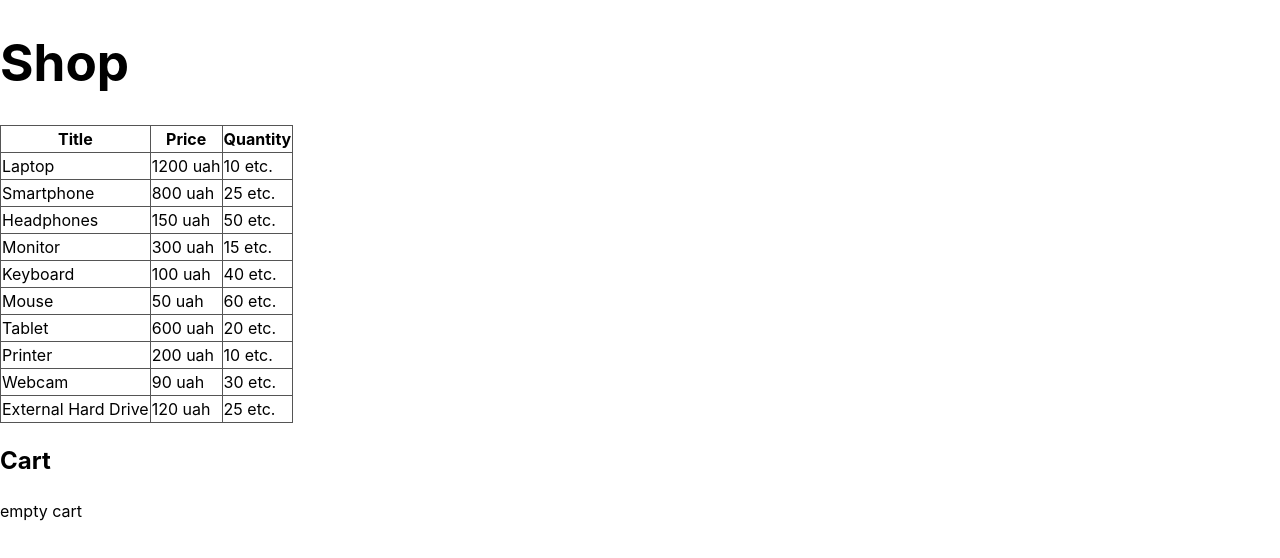
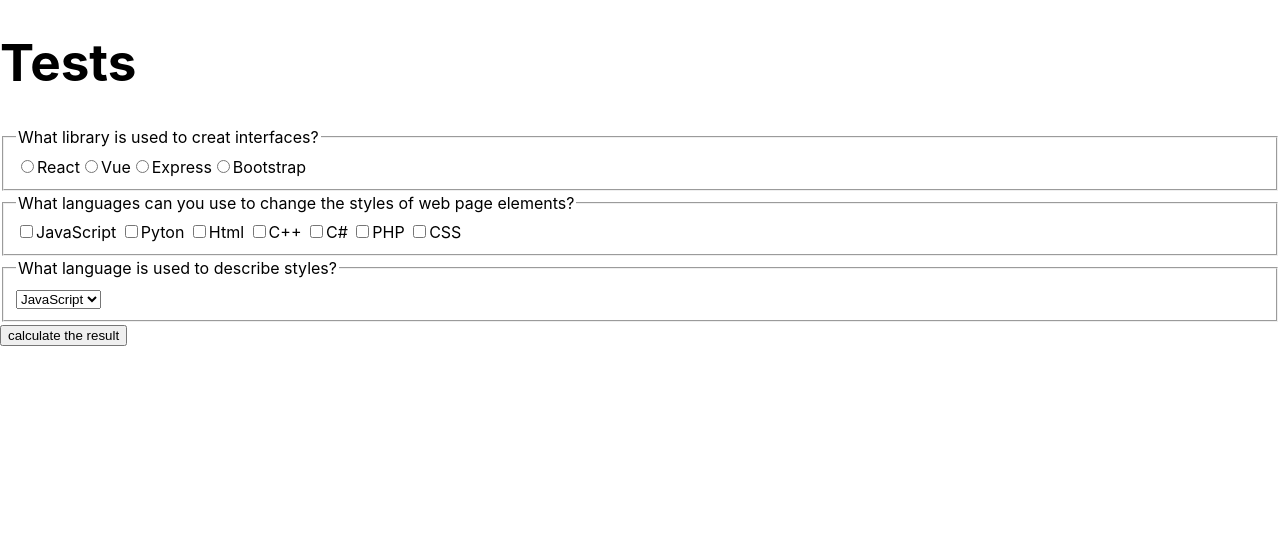
Before and after one commit to Ehorga/react-practice-18-09-2024-main, a React (Vite) app: page / in a window 1280 px wide. Shown: the top 558 px of the page. Built offline with nearby package versions, Linux system fonts and the light colour scheme.

Commit message:
QuizPractic

```diff
--- a/src/App.jsx
+++ b/src/App.jsx
@@ -1,7 +1,7 @@
-import ShopPage from "./pages/ShopPage";
+import QuizPage from './pages/QuizPage';
 function App() {
   return  <>
-    <ShopPage />
+  <QuizPage/>
     </>
     ;
 }
--- /dev/null
+++ b/src/components/Quiz/Quiz.jsx
@@ -0,0 +1,81 @@
+import { useState } from "react";
+const namesBibl = ["React", "Vue", "Express", "Bootstrap"];
+const languages = ["JavaScript", "Pyton", "Html", "C++", "C#", "PHP", "CSS"];
+const correctAnswers = {
+  answ1: "React",
+  answ2: ["CSS", "JavaScript"],
+  answ3: "CSS"
+}
+const Quiz = () => {
+  const [answer1, setAnswer1] = useState("");
+  const [answer2, setAnswer2] = useState([]);
+  const [answer3, setAnswer3] = useState('');
+  const [score, setScore] = useState(null);
+  const changeAnswer1 = (event) => {
+    setAnswer1(event.target.value);
+  };
+  const showRadio = (item) => (
+    <label key={item}>
+      <input
+        type="radio"
+        name="question1"
+        value={item}
+        checked={item === answer1}
+        onChange={changeAnswer1}
+      />
+      {item}
+    </label>
+  );
+  const changeAnswer2 = (event) => {
+    const value = event.target.value;
+    const newArray = answer2.includes(value)
+      ? answer2.filter((v) => v !== value)
+      : [...answer2, value];
+    setAnswer2(newArray);
+  };
+  const showCheckbox = (item) => (
+    <label key={item}>
+      {" "}
+      <input
+        type="checkbox"
+        value={item}
+        checked={answer2.includes(item)}
+        onChange={changeAnswer2}
+      />
+      {item}
+    </label>
+  );
+  const showOption = (item) => <option key = {item} value={item}>{item}</option>
+  const changeAnswer3 = (event) => {setAnswer3(event.target.value)}
+  const checkResult =()=> {
+    let result = 0
+    if(answer1 === correctAnswers.answ1){result++}
+    if(answer3 === correctAnswers.answ3){result++}
+    if(answer2.length === correctAnswers.answ2.length && answer2.every((item)=>correctAnswers.answ2.includes(item))){result++}
+    setScore(result)
+  }
+  return (
+    <div>
+      <fieldset>
+        <legend>What library is used to creat interfaces?</legend>
+        {namesBibl.map(showRadio)}
+      </fieldset>
+      <fieldset>
+        <legend>
+          What languages can you use to change the styles of web page elements?
+        </legend>
+        {languages.map(showCheckbox)}
+      </fieldset>
+      <fieldset>
+        <legend>What language is used to describe styles?</legend>
+        <select value={answer3} onChange={changeAnswer3}>
+          {languages.map(showOption)}
+        </select>
+      </fieldset>
+      <button onClick={checkResult}>calculate the result </button>
+      {score!==null && <p>Correct answers : {score}</p>}
+    </div>
+  );
+};
+
+export default Quiz;
--- /dev/null
+++ b/src/pages/QuizPage.jsx
@@ -0,0 +1,13 @@
+
+import Quiz from './../components/Quiz/Quiz';
+
+const QuizPage = () => {
+    return (
+        <div>
+            <h1>Tests</h1>
+            <Quiz/>
+        </div>
+    );
+}
+
+export default QuizPage;
```
